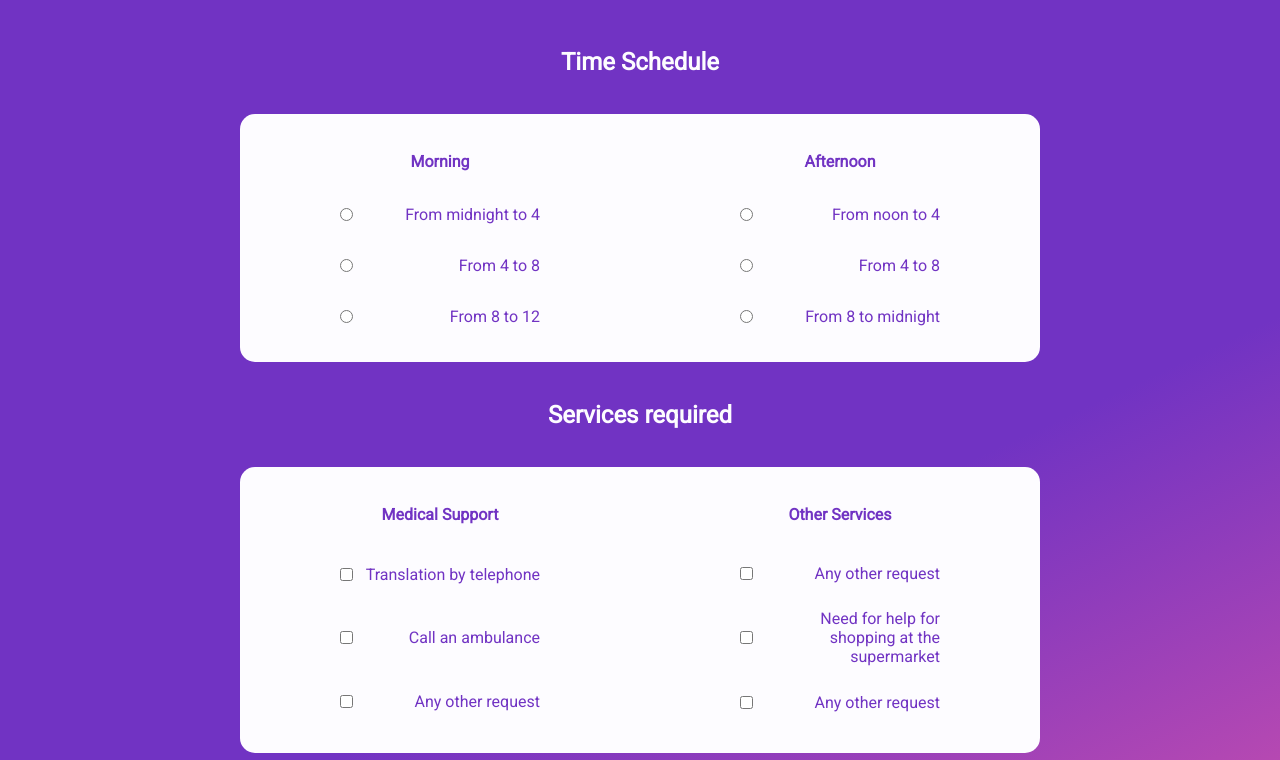
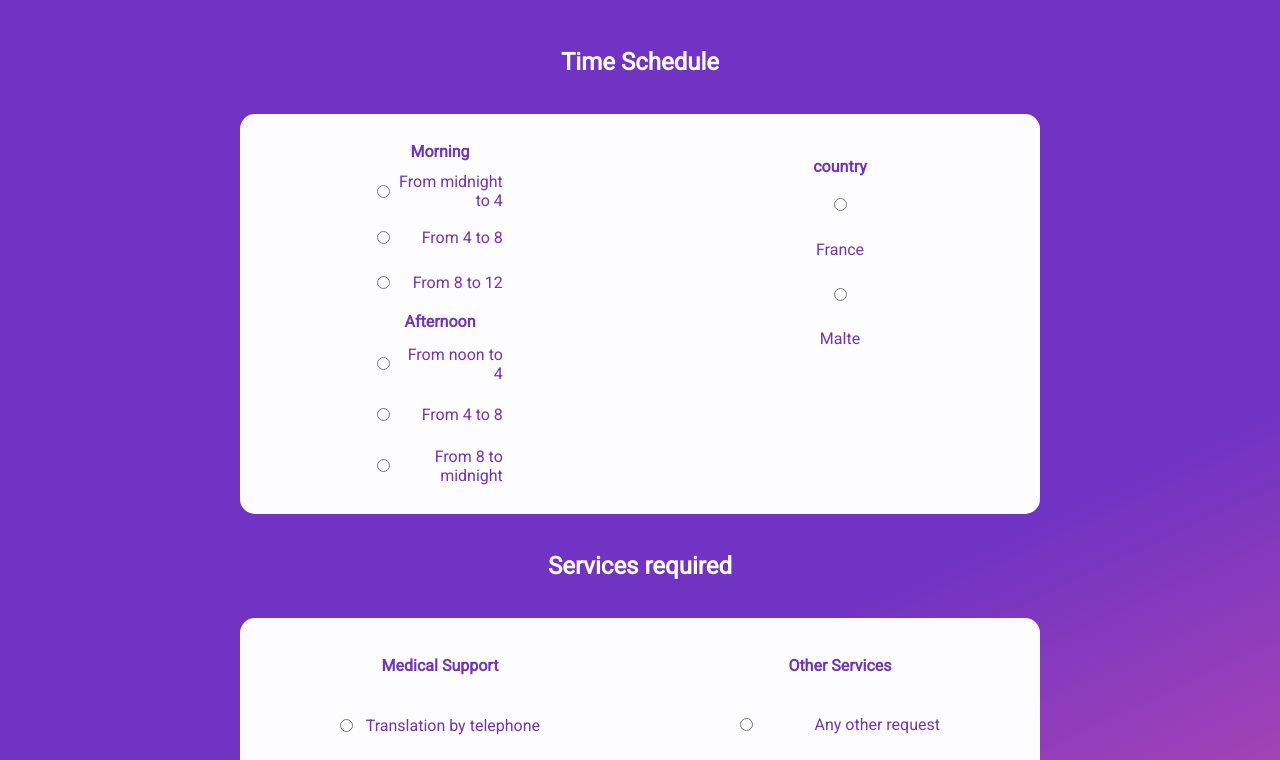
Before and after one commit to pcarillion/exile-confine-client, a React (Create React App) app: page / in a window 1280 px wide. Shown: the part 880-1640 px from the top of the page. Built offline with nearby package versions, Linux system fonts and the light colour scheme; no server answers; a web font is replaced by a local one.

Commit message:
modifié pour les forms, la page home, il manque seulement le css

```diff
--- a/src/views/Home.jsx
+++ b/src/views/Home.jsx
@@ -9,82 +9,6 @@ import { faPhone } from '@fortawesome/free-solid-svg-icons'
 
 const Home = (props) => {
 
-    // liste des contacts
-
-    const [allContacts, setAllContacts] = useState([])
-    useEffect(() => {
-        const rv = APIHandler.get("contact/all")
-        .then (res =>
-            {console.log(res.data)
-            setAllContacts(res.data)})
-        console.log(rv)
-    }, [])
-
-    function checkIfTrue(bool){
-        if (bool === true) {
-            return <FontAwesomeIcon className="FontIcon" icon={faWhatsapp}/>
-          }
-    }
-
-    const [time, setTime] = useState("")
-
-    const [translation, setTranslation] = useState(false)
-    const [callAmbulance, setCallAmbulance] = useState(false)
-    const [psySupport, setPsySupport] = useState(false)
-    const [medecinesRequest, setMedecinesRequest] = useState(false)
-    const [supermarket, setSupermarket] = useState(false)
-    const [other, setOther] = useState(false)
-
-
-    const  onChange = e => {
-        if (e.target.name === "time") {
-            setTime(e.target.value)
-        }
-        if (e.target.name === "translation") setTranslation(e.target.checked);
-        if (e.target.name === "callAmbulance") setCallAmbulance(e.target.checked);
-        if (e.target.name === "psySupport") setPsySupport(e.target.checked);
-        if (e.target.name === "medecinesRequest") setMedecinesRequest(e.target.checked);
-        if (e.target.name === "supermarket") setSupermarket(e.target.checked);
-        if (e.target.name === "other") setOther(e.target.checked);
-    }
-
-    const [results, setResults] = useState([])
-
-    useEffect(() => {
-        setResults(allContacts.filter((contact) => {
-            return (
-                time === "from0to4" && contact.from0to4 ||
-                time === "from4to8" && contact.from4to8 ||
-                time === "from8to12" && contact.from8to12 ||
-                time === "from12to16" && contact.from12to16 ||
-                time === "from16to20" && contact.from16to20 ||
-                time === "from20to24" && contact.from20to24
-            )
-            &&
-            (
-                translation && contact.isTranslator ||
-                callAmbulance && contact.callAmbulance ||
-                psySupport && contact.psySupport ||
-                medecinesRequest && contact.needsMedecines ||
-                supermarket && contact.needsSupermarket ||
-                other && contact.needsElse
-            )
-        }))}
-    , ([
-        time,
-        translation,
-        callAmbulance,
-        psySupport,
-        medecinesRequest,
-        supermarket,
-        other
-    ]))
-
-    function changeNumToWhats(number) {
-        var result
-        result = number.replace(")", "").replace("(", "").split(" ").join("")
-        return result
-      }
 
 
     // langue
@@ -121,6 +45,7 @@ const Home = (props) => {
         }
     }
 
+
     const [language, setLanguage] = useState({})
     useEffect(() => {
     console.log(languageId)
@@ -129,6 +54,81 @@ const Home = (props) => {
         {console.log(res.data)
         setLanguage(res.data)})
     }, [languageId])
+
+
+
+
+    // liste des contacts
+
+    const [allContacts, setAllContacts] = useState([])
+    useEffect(() => {
+        const rv = APIHandler.get("contact/all")
+        .then (res =>
+            {console.log(res.data)
+            setAllContacts(res.data)})
+        console.log(rv)
+    }, [])
+
+    function checkIfTrue(bool){
+        if (bool === true) {
+            return <FontAwesomeIcon className="FontIcon" icon={faWhatsapp}/>
+          }
+    }
+
+    const [time, setTime] = useState("")
+
+    const [service, setService] = useState("")
+
+    const [country, setCountry] = useState("France")
+
+    const  onChange = e => {
+        if (e.target.name === "time") setTime(e.target.value);
+        if (e.target.name === "service") setTime(e.target.value);
+        if (e.target.name === "country") setCountry(e.target.value);
+    }
+
+    const [results, setResults] = useState([])
+
+    useEffect(() => {
+        setResults(allContacts.filter((contact) => {
+            console.log(`-${contact.language}-`, `-${language.language}-`)
+            return (
+                time === "from0to4" && contact.from0to4 ||
+                time === "from4to8" && contact.from4to8 ||
+                time === "from8to12" && contact.from8to12 ||
+                time === "from12to16" && contact.from12to16 ||
+                time === "from16to20" && contact.from16to20 ||
+                time === "from20to24" && contact.from20to24
+            )
+            &&
+            (
+                service === "translation" && contact.isTranslator ||
+                service === "callAmbulance"  && contact.callAmbulance ||
+                service === "psySupport"  && contact.psySupport ||
+                service === "medecinesRequest"  && contact.needsMedecines ||
+                service === "supermarket"  && contact.needsSupermarket ||
+                service === "other"  && contact.needsElse
+            )
+            &&
+            (
+                contact.language === language._id
+            )
+            &&
+            (
+                contact.country === country
+            )
+        }))}
+    , ([
+        time,
+        service,
+        language
+    ]))
+
+    function changeNumToWhats(number) {
+        var result
+        result = number.replace(")", "").replace("(", "").split(" ").join("")
+        return result
+      }
 
 
 
@@ -183,6 +183,7 @@ const Home = (props) => {
                     <div className="form-component">
 
                         <div>
+                            <div>
                                 {language.morning? <h4>{language.morning}</h4>:<h4>Morning</h4>}
                                 <div className="input-div">
                                     <input type="radio" name="time" value="from0to4"/>
@@ -198,6 +199,7 @@ const Home = (props) => {
                                 </div>
 
                             </div>
+
                             <div>
                                 {language.afternoon? <h4>{language.afternoon}</h4>:<h4>Afternoon</h4>}
                                 <div className="input-div">
@@ -214,35 +216,47 @@ const Home = (props) => {
                                 </div>
                             </div>
                         </div>
+
+                        <div>
+                            <h4>{language.country? <p>{language.country}</p>: <p>country</p>}</h4>
+                            <input type="radio" name="country" value="France"/>
+                            {language.France? <p>{language.France}</p>: <p>France</p>}
+                            <input type="radio" name="country" value="Malte"/>
+                            {language.Malte? <p>{language.Malte}</p>: <p>Malte</p>}
+                        </div>
+
+                    </div>
+
                     {language.serviceRequested? <h2>{language.serviceRequested}</h2> : <h2>Services required</h2>}
+
                     <div className="form-component">
                         <div>
                             {language.medicalSupport ? <h4>{language.medicalSupport}</h4> : <h4>Medical Support</h4>}
                             <div className="input-div">
-                                <input type="checkbox" name="translation" value="translation"/>
+                                <input type="radio" name="service" value="translation"/>
                                 {language.translation? <p>{language.translation}</p> : <p>Translation by telephone </p>}
                             </div>
                             <div className="input-div">
-                                <input type="checkbox" name="callAmbulance" value="callAmbulance"/>
+                                <input type="radio" name="service" value="callAmbulance"/>
                                 {language.ambulanceCall? <p>{language.ambulanceCall}</p> : <p>Call an ambulance </p>}
                             </div>
                             <div className="input-div">
-                                <input type="checkbox" name="psySupport" value="psySupport"/>
+                                <input type="radio" name="service" value="psySupport"/>
                                 {language.psySupport? <p>{language.psySupport}</p> : <p>Any other request </p>}
                             </div>
                         </div>
                         <div>
                             {language.otherService ? <h4>{language.otherService}</h4> : <h4>Other Services</h4>}
                             <div className="input-div">
-                                <input type="checkbox" name="medecinesRequest" value="medecinesRequest"/>
+                                <input type="radio" name="service" value="medecinesRequest"/>
                                 {language.medecinesRequest? <p>{language.medecinesRequest}</p> : <p>Any other request </p>}
                             </div>
                             <div className="input-div">
-                                <input type="checkbox" name="supermarket" value="supermarket"/>
+                                <input type="radio" name="service" value="supermarket"/>
                                 {language.supermarket? <p>{language.supermarket}</p> : <p>Need for help for shopping at the supermarket  </p>}
                             </div>
                             <div className="input-div">
-                                <input type="checkbox" name="other" value="other"/>
+                                <input type="radio" name="service" value="other"/>
                                 {language.other? <p>{language.other}</p> : <p>Any other request </p>}
                             </div>
                         </div>
--- a/src/views/admin/AdminCreateContact.jsx
+++ b/src/views/admin/AdminCreateContact.jsx
@@ -8,8 +8,18 @@ const AdminCreateContact = (props) => {
 
    const [contact, setContact] = useState({})
 
+   const [allLanguages, setAllLanguages] = useState([])
+    useEffect(() => {
+        const rv = APIHandler.get("inner-text/all")
+        .then (res =>
+            {console.log(res.data)
+                setAllLanguages(res.data)
+                // defaultLanguage(res.data)
+            })
+        }, [])
+
     const onChange = async e => {
-        // console.log(e.target.type, e.target.name, e.target.checked)
+        console.log(e.target.name, e.target.value, e.target.checked)
         e.target.type === "checkbox"? setContact({...contact, [e.target.name]: e.target.checked}) :
         setContact({...contact, [e.target.name]: e.target.value});
 
@@ -39,8 +49,25 @@ const AdminCreateContact = (props) => {
                     <input type="text" name="name"/>
                     <label htmlFor="city">City</label>
                     <input type="text" name="city"/>
-                    <label htmlFor="language">Language(s)</label>
-                    <input type="text" name="language"/>
+                    <label htmlFor="country">Pays</label>
+                    <select name="country">
+                        <option></option>
+                        <option name="country" value="France">France</option>
+                        <option name="country" value="Malte">Malte</option>
+                    </select>
+
+                    <label htmlFor="language">Language</label>
+                    <select  name="language">
+                        <option></option>
+                    {allLanguages.map((lang, i) => {
+                        return <option name="language" value={lang._id}>{lang.language}</option>
+                    })}
+                    </select>
+
+                    <label htmlFor="otherLanguage">Other languages</label>
+                    <input type="text" name="otherLanguage"/>
+
+
                     <label htmlFor="phone">Phone</label>
                     <input type="text" name="phone"/>
                     <label htmlFor="isWhatsApp">Does this phone number work on WhatsApp?</label>
--- a/src/views/admin/AdminEditContact.jsx
+++ b/src/views/admin/AdminEditContact.jsx
@@ -19,12 +19,23 @@ const AdminEditContact = (props) => {
     console.log(rv)
    }, [])
 
+   const [allLanguages, setAllLanguages] = useState([])
+    useEffect(() => {
+        const rv = APIHandler.get("inner-text/all")
+        .then (res =>
+            {console.log(res.data)
+                setAllLanguages(res.data)
+                // defaultLanguage(res.data)
+            })
+        }, [])
+
+
    const onClick = async e => {
        console.log("clicked!")
    }
 
     const onChange = async e => {
-        console.log(e.target.type, e.target.name, e.target.checked)
+        console.log(e.target.value, e.target.name, e.target.checked)
         e.target.type === "checkbox"? setContact({...contact, [e.target.name]: e.target.checked}) :
         setContact({...contact, [e.target.name]: e.target.value})
     }
@@ -52,8 +63,33 @@ const AdminEditContact = (props) => {
                     <input type="text" name="name" defaultValue={contact.name}/>
                     <label htmlFor="city">City</label>
                     <input type="text" name="city" defaultValue={contact.city}/>
-                    <label htmlFor="language">Language(s)</label>
-                    <input type="text" name="language" defaultValue={contact.language}/>
+                    <select name="country">
+                        <option></option>
+                        {
+                            contact.country === "France" ?
+                            <option name="country" value="France" selected>France</option>:
+                            <option name="country" value="France" >France</option>
+                        }
+                        {
+                            contact.country === "Malte" ?
+                            <option name="country" value="Malte" selected>Malte</option>:
+                            <option name="country" value="Malte" >Malte</option>
+                        }
+                    </select>
+
+                    <label htmlFor="language">Language</label>
+                    <select name="language" >
+                        <option></option>
+                    {allLanguages.map((lang, i) => {
+                        return lang.language === contact.language ?
+                        <option name="language" value={lang._id} selected>{lang.language}</option>:
+                        <option name="language" value={lang._id}>{lang.language}</option>
+                    })}
+                    </select>
+
+                    <label htmlFor="otherLanguage">Other languages</label>
+                    <input type="text" name="otherLanguage"/>
+
                     <label htmlFor="phone">Phone</label>
                     <input type="text" name="phone" defaultValue={contact.phone}/>
                     <label htmlFor="isWhatsApp">Does this phone number work on WhatsApp?</label>
```
Lines whose indentation alone changed are shown as unchanged.
